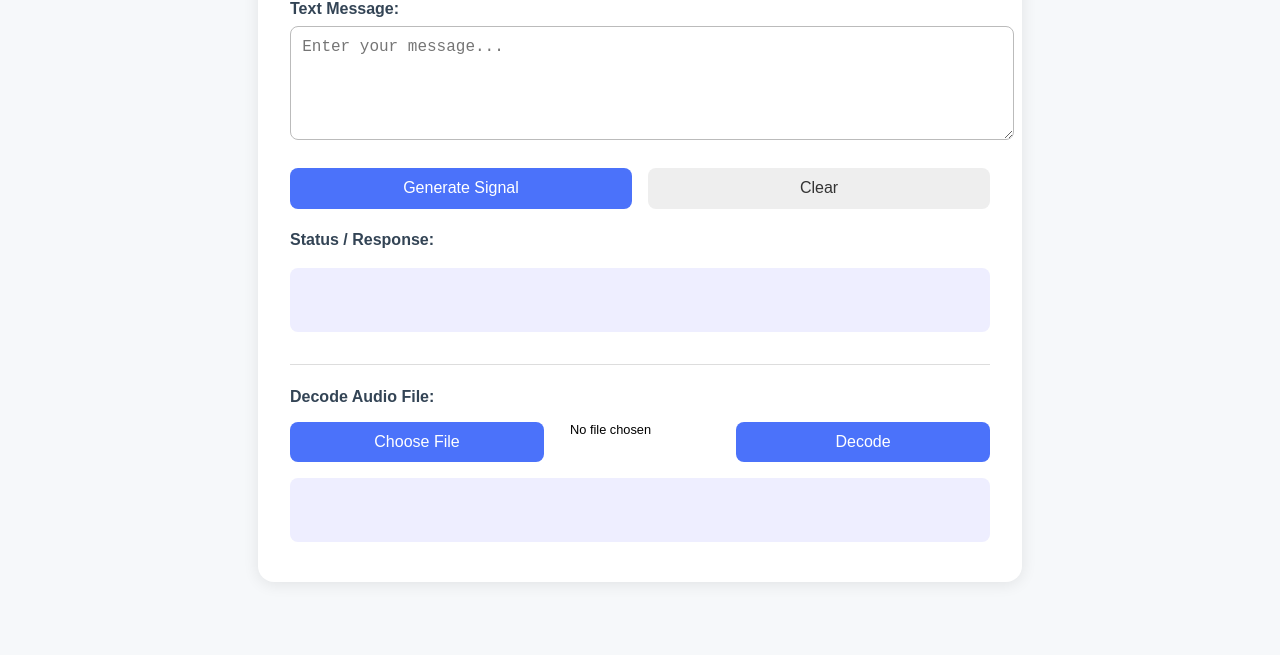
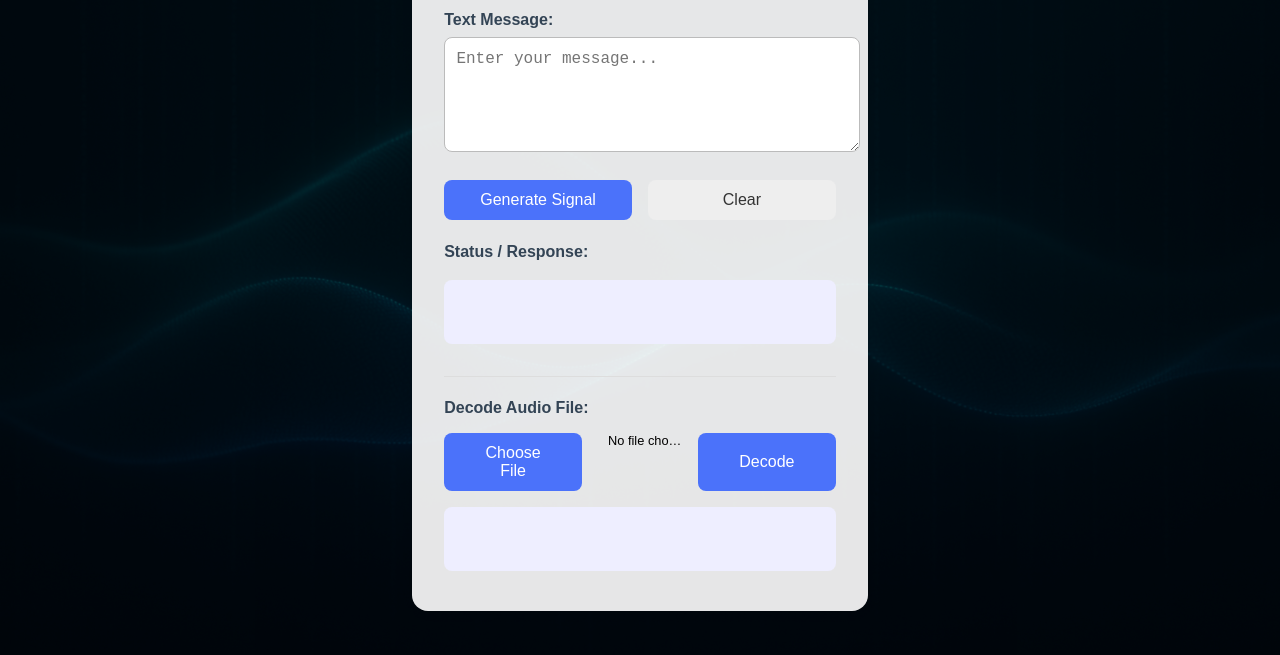
Before and after one commit to saas-erp-hub/SpectraChirp, a plain HTML site: page frontend/index.html in a window 1280 px wide. Shown: the part 145-800 px from the top of the page. Drawn offline with Linux system fonts and the light colour scheme.

Commit message:
Feat: Add background image and styling to frontend

```diff
--- a/frontend/index.html
+++ b/frontend/index.html
@@ -5,8 +5,44 @@
   <title>SpectraChirp Acoustic Modem</title>
   <meta name="viewport" content="width=device-width, initial-scale=1">
   <style>
-    body { font-family: Arial, sans-serif; margin: 0; padding: 2rem; background: #f6f8fa;}
-    .container { max-width: 700px; margin: auto; background: #fff; padding: 2rem; border-radius: 1rem; box-shadow: 0 2px 16px rgba(0,0,0,0.09);}
+    body {
+      font-family: Arial, sans-serif;
+      margin: 0;
+      padding: 0; /* Changed from 2rem to 0 */
+      background: #f6f8fa; /* Fallback color */
+      background-image: url('../docs/images/digital_radio_background.png');
+      background-size: cover;
+      background-position: center;
+      background-attachment: fixed;
+      position: relative;
+      min-height: 100vh; /* Ensure background covers full viewport height */
+      display: flex; /* Use flexbox for vertical centering */
+      flex-direction: column;
+      justify-content: center; /* Center content vertically */
+    }
+
+    body::before {
+      content: '';
+      position: absolute;
+      top: 0;
+      left: 0;
+      width: 100%;
+      height: 100%;
+      background-color: rgba(0, 0, 0, 0.6); /* Darker overlay for better contrast */
+      z-index: -1;
+    }
+
+    .container {
+      max-width: 700px;
+      margin: auto; /* Centers horizontally */
+      background: rgba(255, 255, 255, 0.9); /* Slightly transparent white background for content */
+      padding: 2rem;
+      border-radius: 1rem;
+      box-shadow: 0 2px 16px rgba(0,0,0,0.09);
+      position: relative;
+      z-index: 0;
+      /* No need for margin-top/bottom if using flexbox for vertical centering */
+    }
     h1 { text-align: center; color: #234; }
     .label { margin-top: 1.4rem; margin-bottom: 0.5rem; color: #345; font-weight: 600;}
     textarea { width: 100%; min-height: 90px; padding: 0.7rem; border-radius: 0.5rem; border: 1px solid #bbb; font-size: 1rem;}
```
Also changed, not shown: docs/images/digital_radio_background.png (added).
